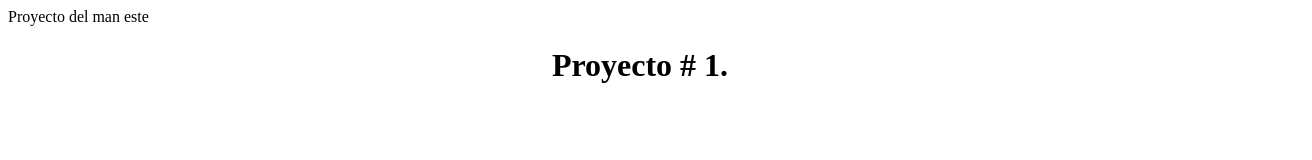
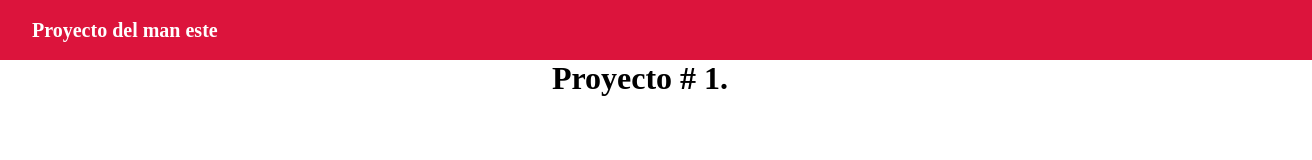
Before and after one commit to Sebastian-Javier21/Mi-primer-proyecto, a plain HTML site: page index.html in a window 1280 px wide. Shown: the whole page, 1312 px wide, since content can reach past the window. Drawn offline with Linux system fonts and the light colour scheme.

Commit message:
AÑadiendo estilos al header

```diff
--- a/index.css
+++ b/index.css
@@ -1,4 +1,18 @@
+*{
+  margin:0;
+}
 h1
 {
   text-align: center;
 }
+header {
+  width: 100%;
+  height: 60px;
+  font-size: 20px;
+  font-weight: bold;
+  background-color: crimson;
+  color:white;
+  display: flex;
+  align-items: center;
+  padding-left: 2rem;
+}
```
